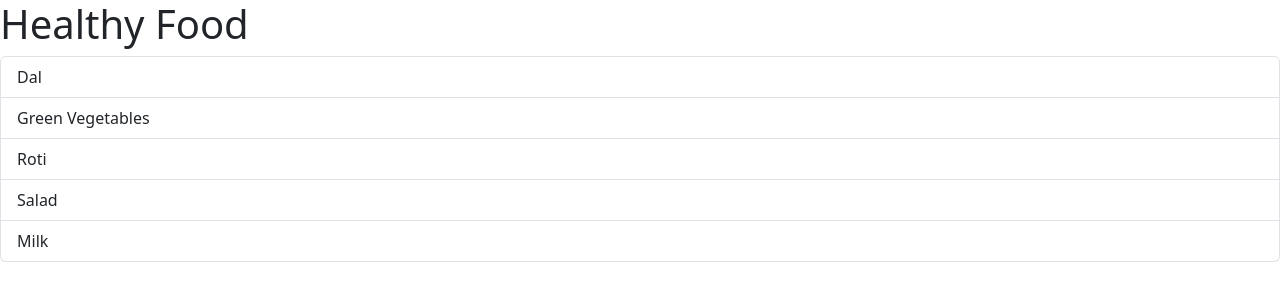
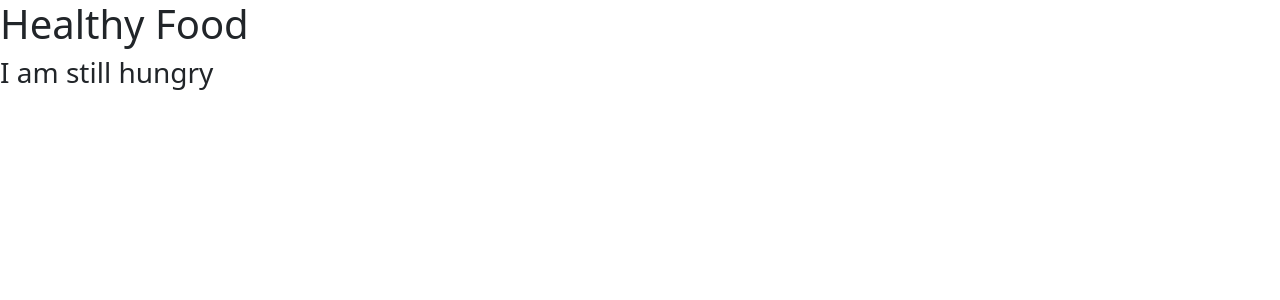
Before and after one commit to BhavikaBajaj/react-learning, a React (Vite) app in the folder learning-fragments/: page / in a window 1280 px wide. Shown: the top 300 px of the page. Built offline with nearby package versions, Linux system fonts and the light colour scheme.

Commit message:
Adding logical operation for conditional rendering

```diff
--- a/learning-fragments/src/App.jsx
+++ b/learning-fragments/src/App.jsx
@@ -6,13 +6,12 @@ import "bootstrap/dist/css/bootstrap.min.css";
 import React from "react";
 
 function App() {
-  // let foodItems = [];
-  let foodItems = ["Dal", "Green Vegetables", "Roti", "Salad", "Milk"];
-  let emptyMessage = foodItems.length === 0 ? <h3>I am still hungry</h3> : null;
+  let foodItems = [];
+  // let foodItems = ["Dal", "Green Vegetables", "Roti", "Salad", "Milk"];
   return (
     <>
       <h1>Healthy Food</h1>
-      {emptyMessage}
+      {foodItems.length === 0 && <h3>I am still hungry</h3>}
       <ul className="list-group">
         {foodItems.map((item) => (
           <li key={item} className="list-group-item">
```
